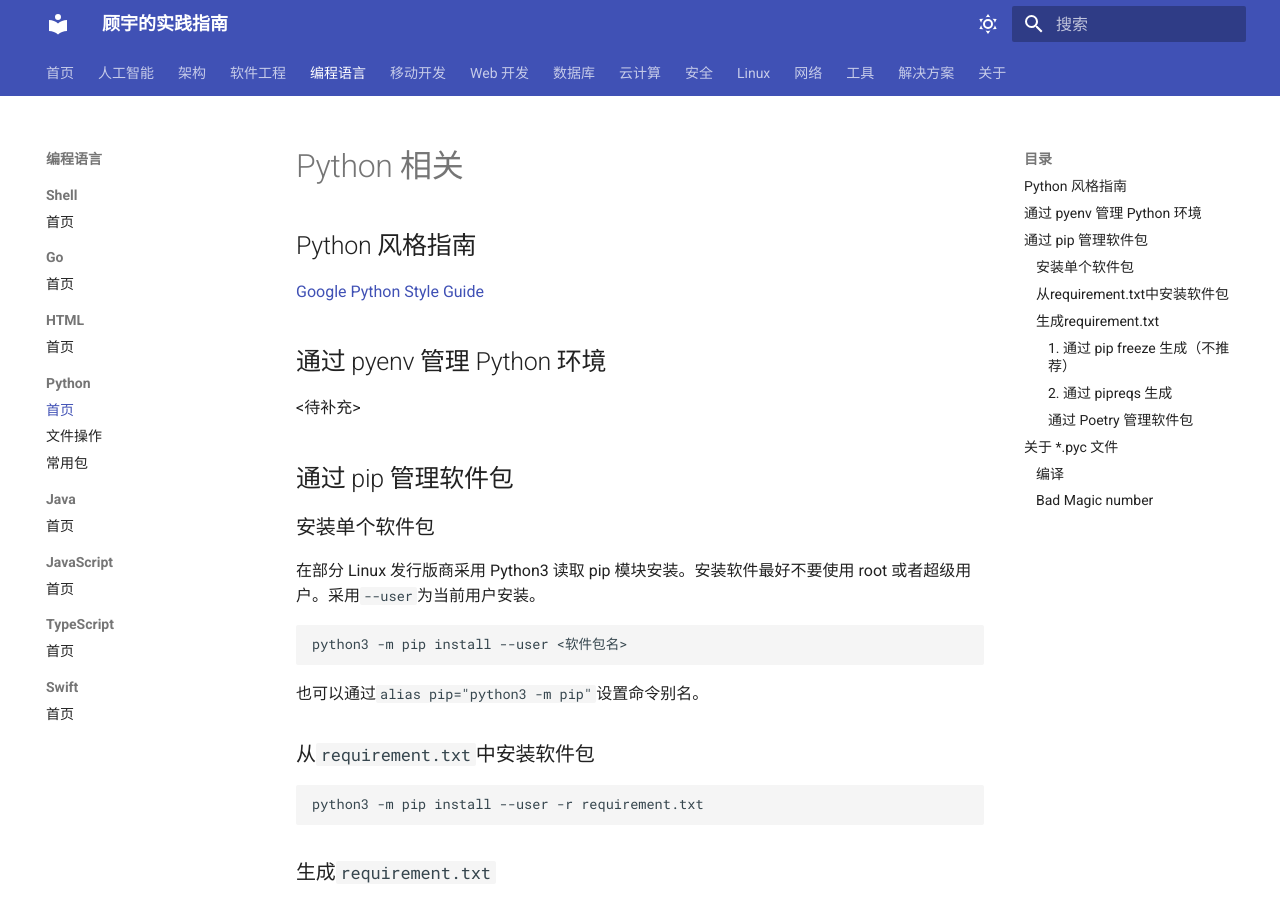
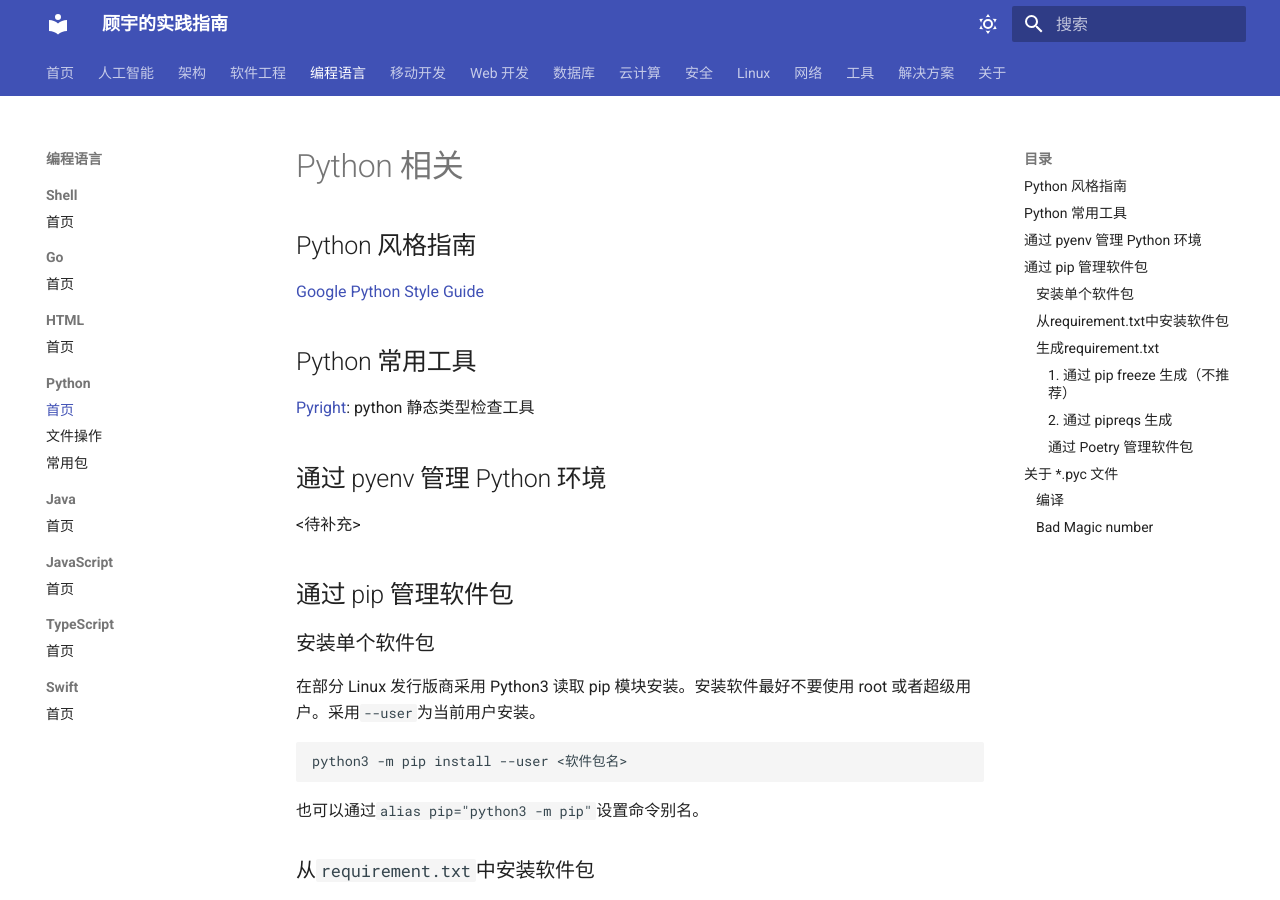
Before and after one commit to wizardbyron/guides, an MkDocs documentation site: the page built from docs/programming/python/index.md, in a window 1280 px wide and 900 px high. Built offline with MkDocs 1.6.1 and Material for MkDocs 9.7.7, drawn with Linux system fonts in a browser that asks for light colours.

Commit message:
python: add pyright to python/index.md

```diff
--- a/docs/programming/python/index.md
+++ b/docs/programming/python/index.md
@@ -4,6 +4,10 @@
 ## Python 风格指南
 
 [Google Python Style Guide](https://google.github.io/styleguide/pyguide.html)
+
+## Python 常用工具
+
+[Pyright](https://github.com/microsoft/pyright): python 静态类型检查工具
 
 ## 通过 pyenv 管理 Python 环境
 
```
